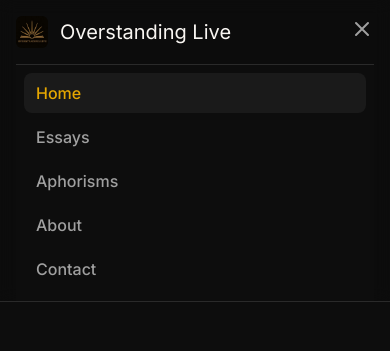
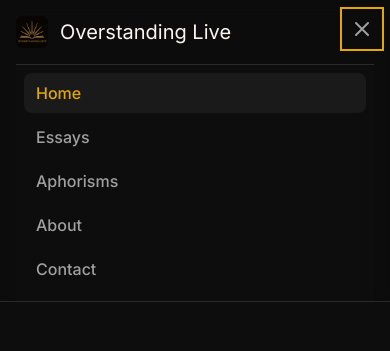
Before and after one commit to Procureallyai/overstanding-live, a React (Vite) app: page / in a window 390 px wide. Both pictures are taken after a click on the button "Open menu". Shown: the top 351 px of the page. Built offline with nearby package versions, Linux system fonts and the light colour scheme; a web font is replaced by a local one.

Commit message:
Enhanced mobile menu: Add better event handling, smooth animations, focus states, and debugging logs to ensure mobile navigation works properly

```diff
--- a/src/components/layout/Header.tsx
+++ b/src/components/layout/Header.tsx
@@ -15,10 +15,12 @@
   const [isMobileMenuOpen, setIsMobileMenuOpen] = useState(false)
 
   const toggleMobileMenu = () => {
+    console.log('Toggle clicked, current state:', isMobileMenuOpen)
     setIsMobileMenuOpen(!isMobileMenuOpen)
   }
 
   const closeMobileMenu = () => {
+    console.log('Closing mobile menu')
     setIsMobileMenuOpen(false)
   }
 
@@ -57,10 +59,15 @@
           {/* Mobile menu button */}
           <div className="md:hidden">
             <button
-              onClick={toggleMobileMenu}
-              className="text-muted-foreground hover:text-primary transition-colors"
+              onClick={(e) => {
+                e.preventDefault()
+                e.stopPropagation()
+                toggleMobileMenu()
+              }}
+              className="text-muted-foreground hover:text-primary transition-colors p-2 -m-2 focus:outline-none focus:ring-2 focus:ring-primary"
               aria-expanded={isMobileMenuOpen}
               aria-label="Toggle navigation menu"
+              type="button"
             >
               <span className="sr-only">{isMobileMenuOpen ? 'Close menu' : 'Open menu'}</span>
               {isMobileMenuOpen ? (
@@ -77,8 +84,10 @@
         </div>
 
         {/* Mobile Navigation Menu */}
-        {isMobileMenuOpen && (
-          <div className="md:hidden border-t border-border bg-background">
+        <div className={cn(
+          "md:hidden border-t border-border bg-background transition-all duration-300 ease-in-out overflow-hidden",
+          isMobileMenuOpen ? "max-h-96 opacity-100" : "max-h-0 opacity-0"
+        )}>
           <nav className="px-2 pt-2 pb-3 space-y-1">
             {navigation.map((item) => (
               <Link
@@ -97,7 +106,6 @@
             ))}
           </nav>
         </div>
-        )}
       </div>
     </header>
   )
```
Lines whose indentation alone changed are shown as unchanged.
